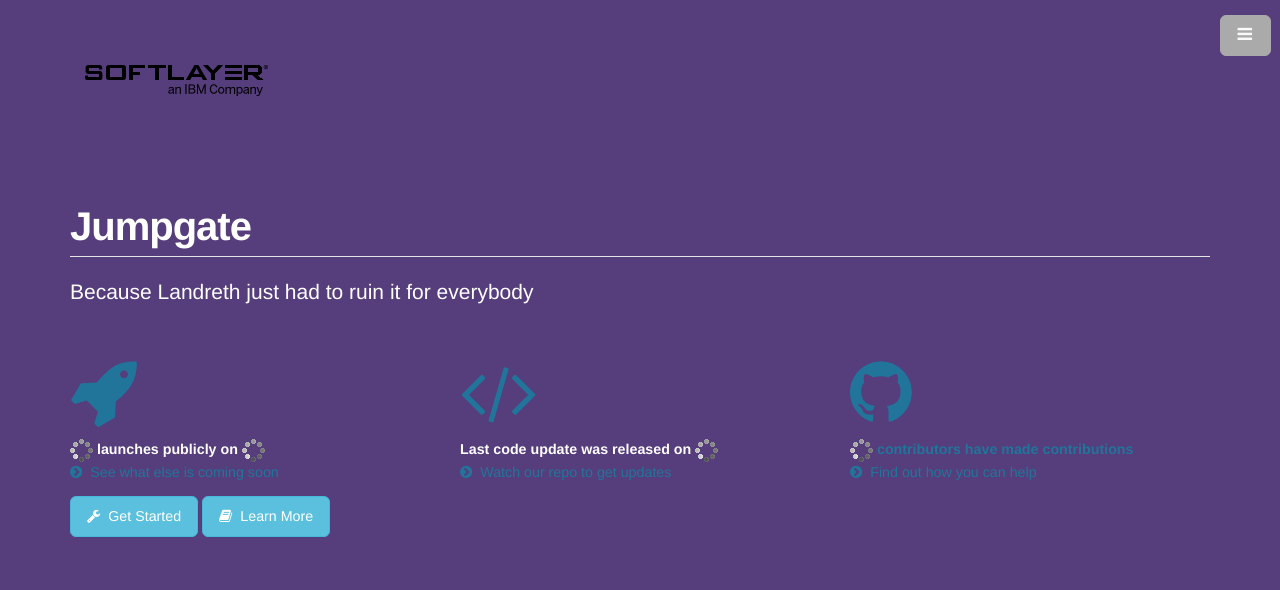
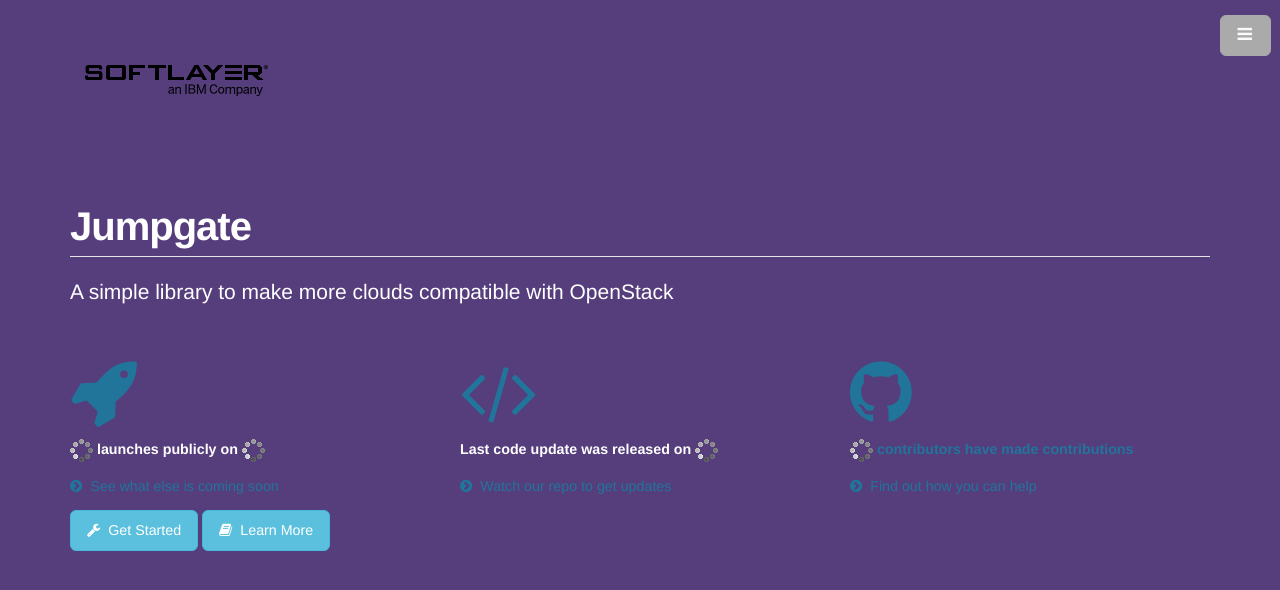
Before and after one commit to softlayer/jumpgate, a Jekyll site: the page built from index.html, in a window 1280 px wide. Shown: the top 590 px of the page. Built offline with Jekyll 4.4.1, drawn with Linux system fonts in a browser that asks for light colours.

Commit message:
Update to new tagline

```diff
--- a/_config.yml
+++ b/_config.yml
@@ -1,6 +1,6 @@
 # Project
 project: Jumpgate
-lead: "Because Landreth just had to ruin it for everybody"
+lead: "A simple library to make more clouds compatible with OpenStack"
 public_url: http://softlayer.github.io/jumpgate
 
 # GitHub
--- a/_includes/nav-get-started.html
+++ b/_includes/nav-get-started.html
@@ -1,4 +1,5 @@
 <li><a href="#about">About</a></li>
+<li><a href="#specification">Specification</a></li>
 <li><a href="#get_started">Get Started</a></li>
 <li><a href="#developer_guide">Developer Guide</a></li>
 <li><a href="#known_issues">Known Issues</a></li>
--- a/index.html
+++ b/index.html
@@ -13,25 +13,25 @@
         <div class="col-lg-4 col-md-4">
           <a href="{{ site.milestones }}"><h3><i class="fa fa-rocket fa-3x"></i></h3></a>
 
-          <p><b><span id="milestone-title"><img src="{{ page.baseurl }}images/spinner.gif" alt="Waiting..."></span> launches publicly on <span id="milestone-date"><img src="{{ page.baseurl }}images/spinner.gif" alt="Waiting..."></span></b><br>
+          <p><b><span id="milestone-title"><img src="{{ page.baseurl }}images/spinner.gif" alt="Waiting..."></span> launches publicly on <span id="milestone-date"><img src="{{ page.baseurl }}images/spinner.gif" alt="Waiting..."></span></b></p>
 
-          <a href="{{ site.milestones }}"><i class="fa fa-chevron-circle-right"></i>See what else is coming soon</a></b></p>
+          <p class="grid-slogan"><a href="{{ site.milestones }}"><i class="fa fa-chevron-circle-right"></i>See what else is coming soon</a></b></p>
         </div>
 
         <div class="col-lg-4 col-md-4">
           <a href="{{ site.commits }}"><h3><i class="fa fa-code fa-3x"></i></h3></a>
 
-          <p><b>Last code update was released on <span id="commit-date"><img src="{{ page.baseurl }}images/spinner.gif" alt="Waiting..."></span></b><br>
+          <p><b>Last code update was released on <span id="commit-date"><img src="{{ page.baseurl }}images/spinner.gif" alt="Waiting..."></span></b></p>
 
-          <a href="{{ site.repo }}"><i class="fa fa-chevron-circle-right"></i>Watch our repo to get updates</a></p>
+          <p class="grid-slogan"><a href="{{ site.repo }}"><i class="fa fa-chevron-circle-right"></i>Watch our repo to get updates</a></p>
         </div>
 
         <div class="col-lg-4 col-md-4">
           <a href="{{ site.pulls }}"><h3><i class="fa fa-github fa-3x"></i></h3>
 
-          <p><b><span id="closed-pulls"><img src="{{ page.baseurl }}images/spinner.gif" alt="Waiting..."></span> contributors have made contributions</b><br>
+          <p><b><span id="closed-pulls"><img src="{{ page.baseurl }}images/spinner.gif" alt="Waiting..."></span> contributors have made contributions</b></p>
 
-          <a href="{{ page.baseurl }}learn-more#guidelines" id="heres-how"><i class="fa fa-chevron-circle-right"></i>Find out how you can help</a></p>
+          <p class="grid-slogan"><a href="{{ page.baseurl }}learn-more#contributor_guidelines" id="heres-how"><i class="fa fa-chevron-circle-right"></i>Find out how you can help</a></p>
         </div>
       </div>
     <a class="btn btn-info btn-lg" id="get-started" href="{{ page.baseurl }}get-started"><i class="fa fa-wrench"></i>Get Started</a>
```
Also changed, not shown: css/landing.css (+19 -11 lines), get-started.md (+1 -1 lines), learn-more.md (+5 -5 lines), 1 other file.
